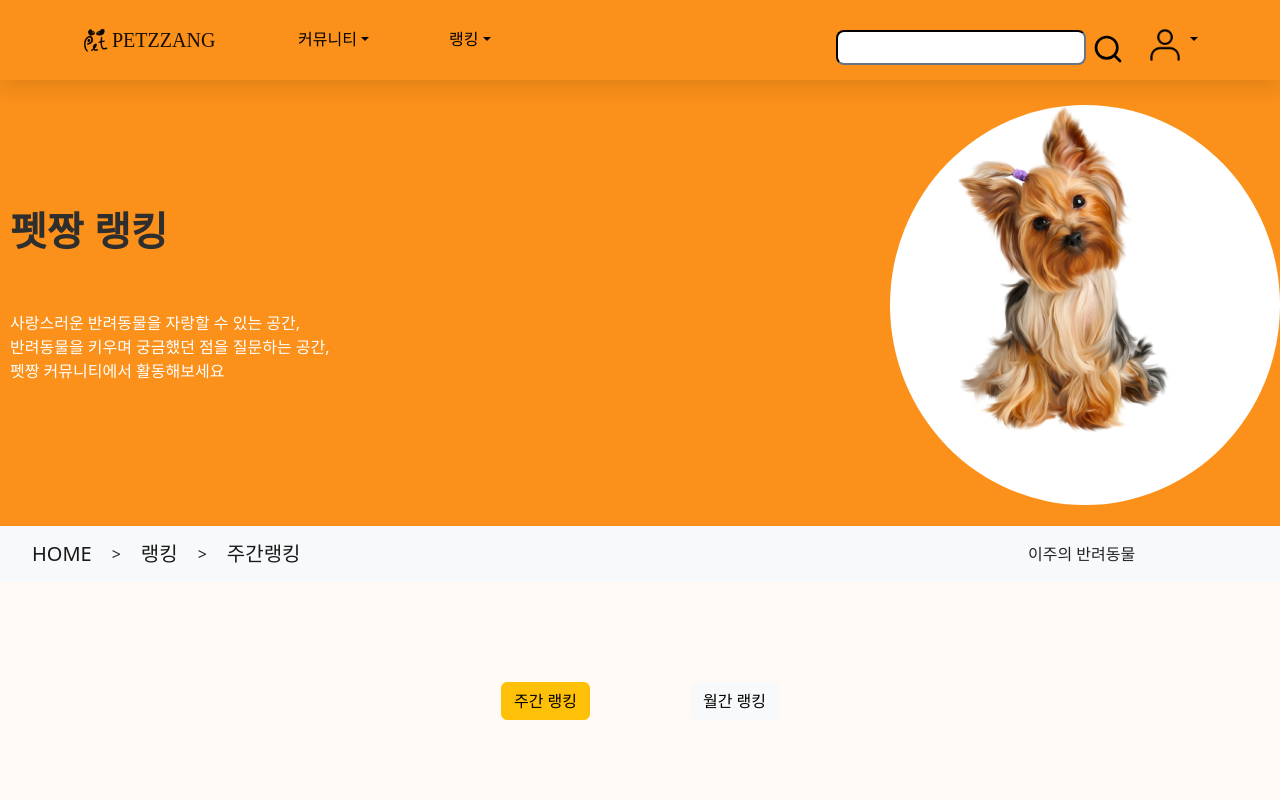
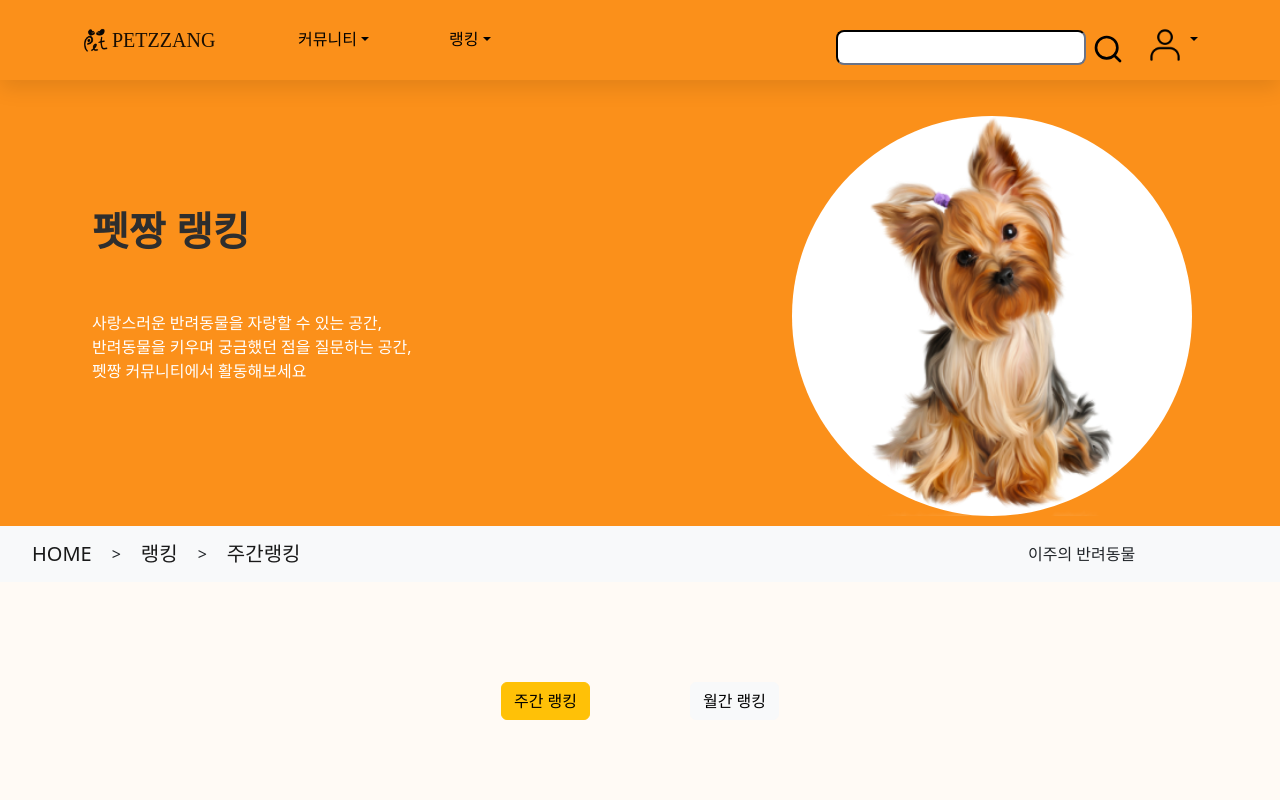
Before and after one commit to CONNEXT36524/PETZZANG-FE, a React (Create React App) app: page /Ranking in a window 1280 px wide. Shown: the top 800 px of the page. Built offline with nearby package versions, Linux system fonts and the light colour scheme; no server answers; a web font is replaced by a local one; what quill-image-resize would draw is missing.

Commit message:
fix Banner

```diff
--- a/package.json
+++ b/package.json
@@ -11,6 +11,7 @@
 		"bootstrap": "^5.2.3",
 		"emoji-picker-react": "^4.4.7",
 		"quill-image-resize": "^3.0.9",
+		"quill-image-resize-module": "^3.0.0",
 		"react": "^18.2.0",
 		"react-bootstrap": "^2.7.0",
 		"react-dom": "^18.2.0",
--- a/src/components/banner/Banner.css
+++ b/src/components/banner/Banner.css
@@ -5,7 +5,6 @@
 	width: 100%;
 	height: 446px;
 	margin-top: 0px;
-	margin-right: 500px;
 	display: flex;
 	justify-self: center;
 	align-items: center;
@@ -31,6 +30,7 @@
 .bannerContainerImage {
 	height: 100%;
 	display: flex;
+	margin-right: 80px;
 	flex: 2;
 	flex-direction: row-reverse;
 }
@@ -41,7 +41,7 @@
 .rankingbanner_section{
 	height: 446px;
 	margin-top: 0px;
-	margin-right: 430px;
+	margin-right: 250px;
 	display: flex;
 	justify-self: center;
 	align-items: center;
@@ -56,5 +56,9 @@
 	border-radius: 50%;
 	background-color: white;
 	align-items: center;
-
-  }
+}
+.bannerCircleDogImage {
+	width : 100%;
+	height : 100%;
+	align-self: flex-end;
+}
--- a/src/components/banner/RankingBanner.jsx
+++ b/src/components/banner/RankingBanner.jsx
@@ -6,6 +6,7 @@ import bannerDogImage from "../../assets/dog.png";
 function rankingBanner(props) {
 	return (
 		<div className="rankingBanner">
+			<Container id="bannerContainer">
 				<div className="rankingbanner_section">
 					<div className="bannerContainerText">
 						<h2 className="bannerContainerTitle">펫짱 랭킹</h2>
@@ -21,8 +22,9 @@ function rankingBanner(props) {
 					</div>
 				</div>
 				<div className="banner_circle">
-				<img src={bannerDogImage} alt="weekly" />
+					<img src={bannerDogImage} className="bannerCircleDogImage" alt="weekly" />
 				</div>
+			</Container>
 		</div>
 	);
 }
```
Also changed, not shown: 1 other file (tests, documents, lock files or other folders). Lines whose indentation alone changed are shown as unchanged.
